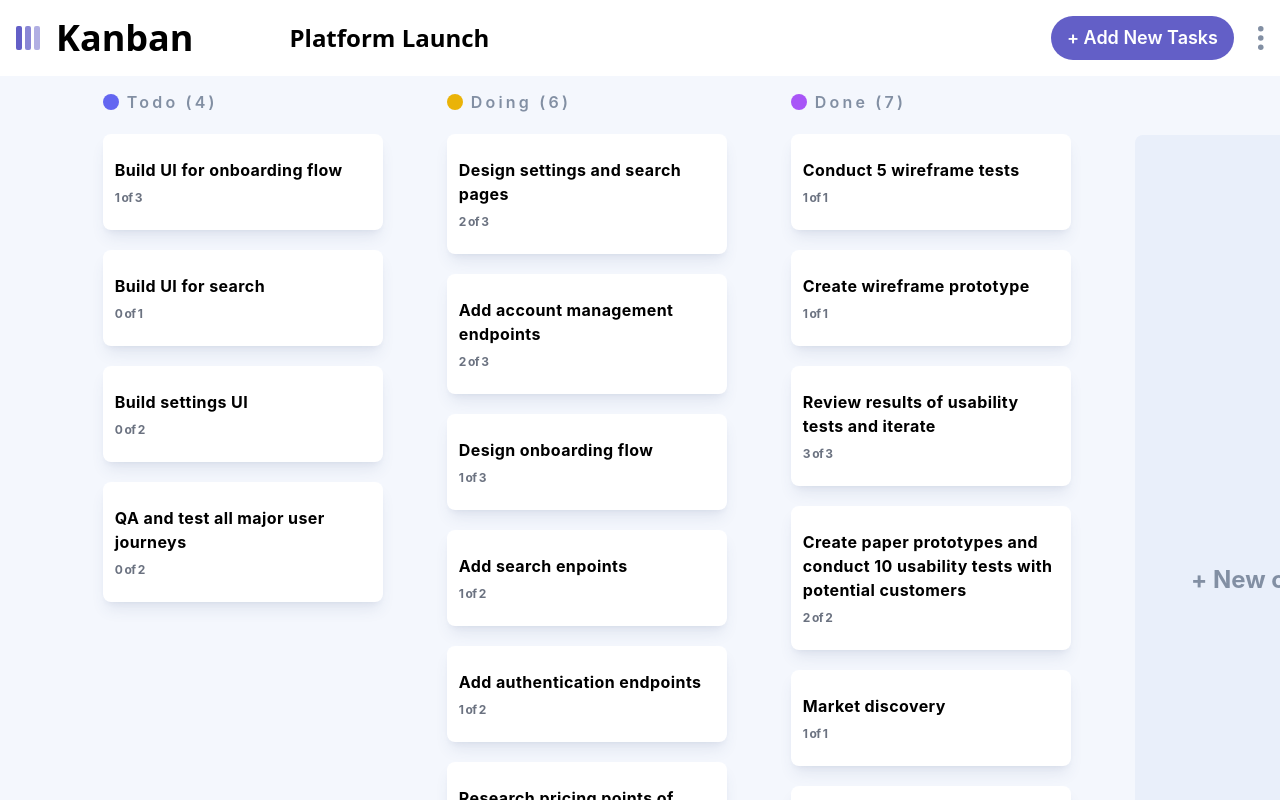
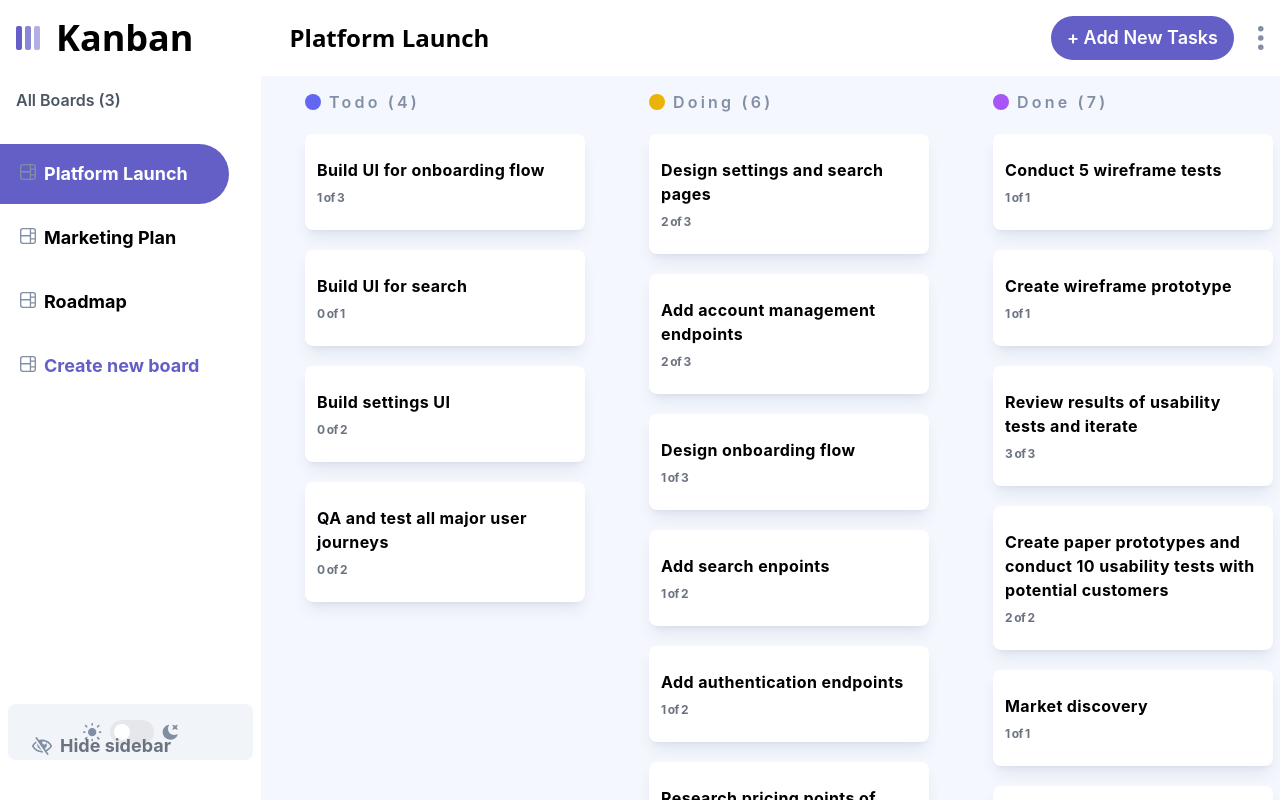
Before and after one commit to RodrigoMarba/kanban-project, a React (Vite) app: page / in a window 1280 px wide. Built offline with nearby package versions, Linux system fonts and the light colour scheme.

Commit message:
Added sidebar component

```diff
--- a/src/components/Center.jsx
+++ b/src/components/Center.jsx
@@ -8,7 +8,7 @@
 function Center({ boardModalOpen, setBoardModalOpen }) {
 	const [windowSize, setWindowSize] = useState([window.innerWidth, window.innerHeight]);
 
-	const [isSideBarOpen, setIsSideBarOpen] = useState(false);
+	const [isSideBarOpen, setIsSideBarOpen] = useState(true);
 
 	const boards = useSelector((state) => state.boards);
 	const board = boards.find((board) => board.isActive);
@@ -34,7 +34,9 @@
 					: "bg-[#f4f7fd] scrollbar-hide h-screen flex dark:bg-[#20212c] overflow-x-scroll gap-6"
 			}
 		>
-			{windowSize[0] >= 768 && <SideBar />}
+			{windowSize[0] >= 768 && (
+				<SideBar isSideBarOpen={isSideBarOpen} setIsSideBarOpen={setIsSideBarOpen} />
+			)}
 
 			{/* Columns */}
 
--- a/src/components/HeaderDropdown.jsx
+++ b/src/components/HeaderDropdown.jsx
@@ -8,6 +8,8 @@
 import boardsSlice from "../redux/boardsSlice";
 
 function HeaderDropdown({ setOpenDropdown, setBoardModalOpen }) {
+	const dispatch = useDispatch();
+
 	const [colorTheme, setTheme] = useDarkMode();
 	const [darkSide, setDarkSide] = useState(colorTheme === "light" ? true : false);
 
@@ -17,8 +19,6 @@
 	};
 
 	const boards = useSelector((state) => state.boards);
-
-	const dispatch = useDispatch();
 
 	return (
 		<div
--- a/src/components/SideBar.jsx
+++ b/src/components/SideBar.jsx
@@ -1,7 +1,125 @@
-import React from "react";
+import React, { useState } from "react";
+import { useDispatch, useSelector } from "react-redux";
+import useDarkMode from "../Hooks/useDarkMode";
+import boardsSlice from "../redux/boardsSlice";
+import boardIcon from "../assets/icon-board.svg";
+import lightIcon from "../assets/icon-light-theme.svg";
+import darkIcon from "../assets/icon-dark-theme.svg";
+import { Switch } from "@headlessui/react";
+import showSideBar from "../assets/icon-show-sidebar.svg";
+import hideSideBar from "../assets/icon-hide-sidebar.svg";
+import AddEditBoardModal from "./AddEditBoardModal";
 
-function SideBar() {
-	return <div>SideBar</div>;
+function SideBar({ isSideBarOpen, setIsSideBarOpen }) {
+	const dispatch = useDispatch();
+
+	const [colorTheme, setTheme] = useDarkMode();
+	const [darkSide, setDarkSide] = useState(colorTheme === "light" ? true : false);
+
+	const [boardModalOpen, setBoardModalOpen] = useState(false);
+
+	const toggleDarkMode = (checked) => {
+		setTheme(colorTheme);
+		setDarkSide(checked);
+	};
+
+	const boards = useSelector((state) => state.boards);
+
+	return (
+		<div>
+			<div
+				className={
+					isSideBarOpen
+						? `min-w-[261px] bg-white dark:bg-[#2b2c37]  fixed top-[72px] h-screen  items-center left-0 z-20`
+						: ` bg-[#635FC7] dark:bg-[#2b2c37] dark:hover:bg-[#635FC7] top-auto bottom-10 justify-center items-center hover:opacity-80 cursor-pointer  p-0 transition duration-300 transform fixed felx w-[56px] h-[48px] rounded-r-full  `
+				}
+			>
+				<div>
+					{isSideBarOpen && (
+						<div className="bg-white dark:bg-[#2b2c37] w-full py-4 rounded-xl">
+							<h3 className="dark:text-gray-300 text-gray-600 font-semibold mx-4 mb-8">
+								All Boards ({boards?.length})
+							</h3>
+
+							<div className="flex flex-col h-[70vh] justify-start">
+								{boards.map((board, index) => (
+									<div
+										onClick={() => {
+											dispatch(boardsSlice.actions.setBoardActive({ index }));
+										}}
+										key={index}
+										className={`flex items-baseline space-x-2 px-5 mr-8 mb-1 rounded-r-full duration-300 ease-in-out py-4 cursor-pointer hover:bg-[#635fc71a] hover:text-[#635fc7] dark:hover:bg-white dark:hover:text-[#635fc7] dark:text-white ${
+											board.isActive &&
+											"bg-[#635fc7] rounded-r-full text-white mr-8 "
+										}`}
+									>
+										<img alt="icon-board" src={boardIcon} className="h-4" />
+										<p className="text-lg font-bold">{board.name}</p>
+									</div>
+								))}
+
+								<div
+									onClick={() => {
+										setBoardModalOpen(true);
+									}}
+									className="flex items-baseline space-x-2 mr-8 rounded-r-full duration-300 ease-in-out cursor-pointer text-[#635fc7] px-5 py-4 hover:bg-[#635fc71a] hover:text-[#635fc7] dark:hover:bg-white"
+								>
+									<img alt="icon-board" src={boardIcon} className="h-4" />
+									<p className="text-lg font-bold">Create new board</p>
+								</div>
+							</div>
+
+							<div className="mx-2 p-4 relative space-x-2 bg-slate-100 dark:bg-[#20212c] flex justify-center items-center rounded-lg">
+								<img src={lightIcon} alt="lightIcon" />
+
+								<Switch
+									checked={darkSide}
+									onChange={toggleDarkMode}
+									className={`${
+										darkSide ? "bg-[#635fc7]" : "bg-gray-200 "
+									} relative inline-flex h-6 w-11 items-center rounded-full`}
+								>
+									<span className="sr-only">Enable notifications</span>
+									<span
+										className={`${
+											darkSide ? "translate-x-6" : "translate-x-1"
+										} inline-block h-4 w-4 transform rounded-full bg-white transition`}
+									></span>
+								</Switch>
+
+								<img src={darkIcon} alt="darkIcon" />
+							</div>
+						</div>
+					)}
+
+					{isSideBarOpen ? (
+						<div
+							onClick={() => {
+								setIsSideBarOpen((state) => !state);
+							}}
+							className="flex items-center mt-2 absolute bottom-16 text-lg font-bold rounded-r-full hover:text-[#635fc7] cursor-pointer mr-6 mb-8 px-8 py-4 hover:bg-[#635fc71a] dark:hover:bg-white space-x-2 justify-center my-4 text-gray-500"
+						>
+							<img className="min-w-[20px]" src={hideSideBar} />
+							{isSideBarOpen && <p>Hide sidebar</p>}
+						</div>
+					) : (
+						<div
+							onClick={() => {
+								setIsSideBarOpen((state) => !state);
+							}}
+							className="absolute p-5"
+						>
+							<img src={showSideBar} />
+						</div>
+					)}
+				</div>
+			</div>
+
+			{boardModalOpen && (
+				<AddEditBoardModal type="add" setBoardModalOpen={setBoardModalOpen} />
+			)}
+		</div>
+	);
 }
 
 export default SideBar;
```
